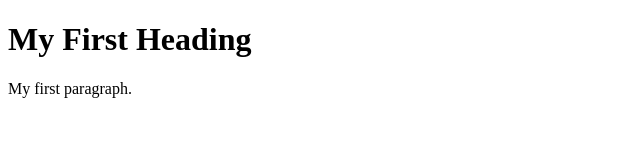
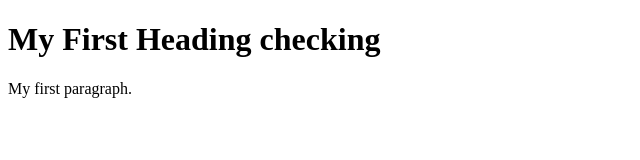
Before and after one commit to Demonlordevil/jenkins, a plain HTML site: page index.html in a window 1280 px wide. Shown: the whole page, without its empty margins (0-640 px from the left). Drawn offline with Linux system fonts and the light colour scheme.

Commit message:
Update index.html

```diff
--- a/index.html
+++ b/index.html
@@ -5,7 +5,7 @@
 </head>
 <body>
 
-<h1>My First Heading</h1>
+<h1>My First Heading checking</h1>
 <p>My first paragraph.</p>
 
 </body>
```
